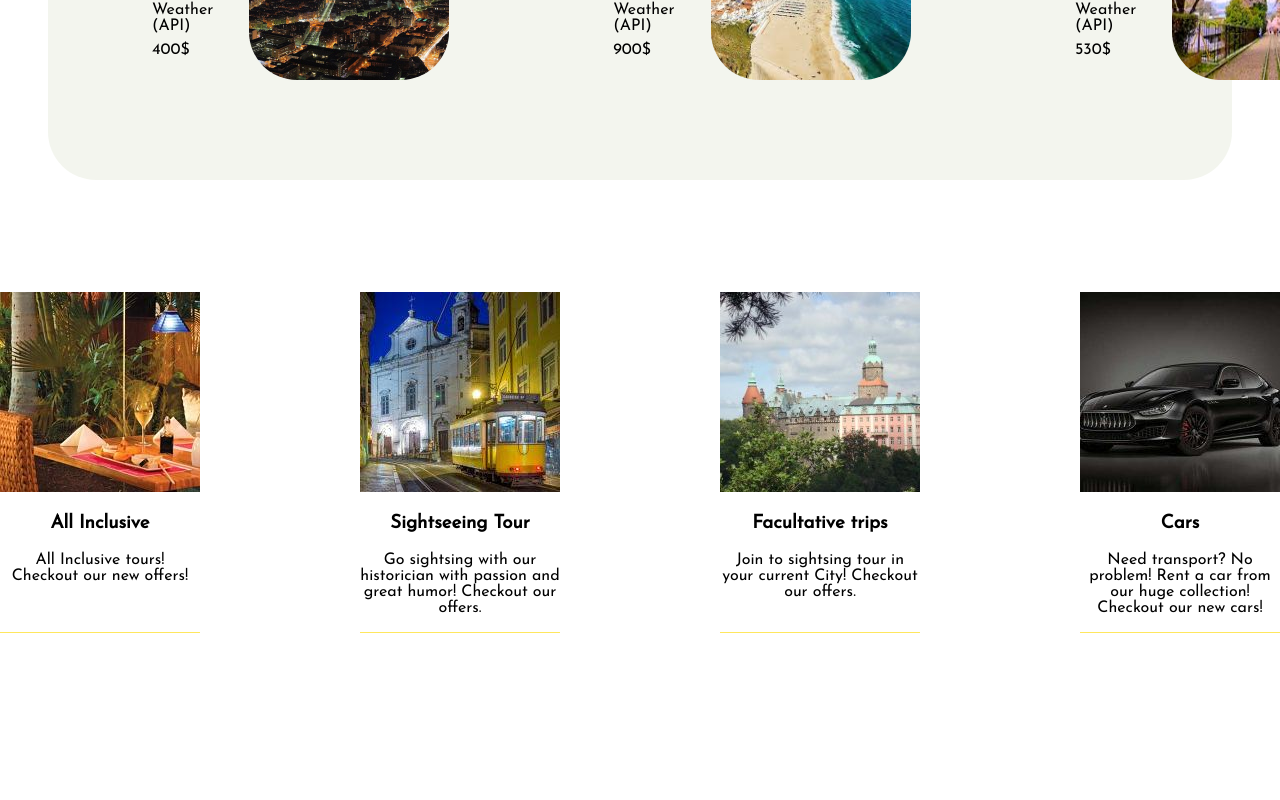
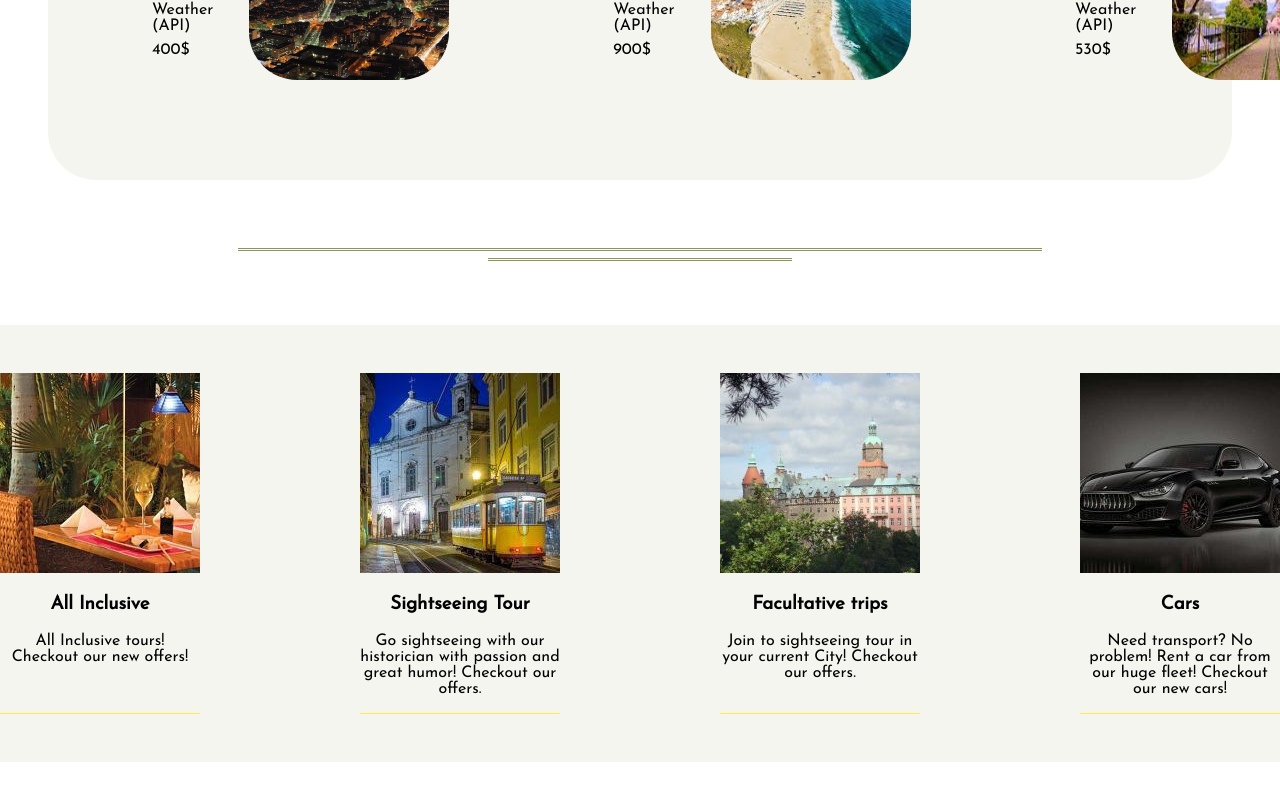
Before and after one commit to piwanicki/fake-travel-agency-project, a React (Create React App) app: page / in a window 1280 px wide. Shown: the part 1271-2071 px from the top of the page. Before the commit the page ends 1952 px from the top, so only its background shows below. Built offline with nearby package versions, Linux system fonts and the light colour scheme.

Commit message:
some styling

```diff
--- a/src/UI/Layout/Layout.js
+++ b/src/UI/Layout/Layout.js
@@ -5,6 +5,7 @@ import SearchPanel from '../../components/SearchPanel/SearchPanel';
 import OffersContainer from '../../components/OffersContainer/OffersContainer';
 import Offers from '../../components/OffersContainer/Offers';
 import OffersServices from '../../components/OffersContainer/OffersServices/OffersServices';
+import Underline from '../Underline/Underline';
 
 
 class Layout extends Component {
@@ -15,6 +16,7 @@ class Layout extends Component {
         <NavigationHeader />
         <SearchPanel />
         <OffersContainer offers={Offers}/>
+        <Underline />
         <OffersServices />
         {this.props.children}
       </div>
--- /dev/null
+++ b/src/UI/Underline/Underline.js
@@ -0,0 +1,16 @@
+import React from "react";
+import classes from "./Underline.module.css";
+
+const Underline = props => {
+  return (
+  <>
+    <span className={classes.Underline}>
+      <div className={classes.UnderlineTop}></div>
+      <div className={classes.UnderlineBottom}></div>
+    </span>
+
+   </>
+  );
+};
+
+export default Underline;
--- /dev/null
+++ b/src/UI/Underline/Underline.module.css
@@ -0,0 +1,16 @@
+
+
+.Underline > div {
+  padding: 2px;
+  border-bottom-style: double;
+  border-color: #899857;
+  margin: 3px auto;
+}
+
+.UnderlineTop {
+  width:800px;
+}
+
+.UnderlineBottom {
+  width: 300px;
+}
--- a/src/components/OffersContainer/OffersServices/OfferService/OfferService.js
+++ b/src/components/OffersContainer/OffersServices/OfferService/OfferService.js
@@ -3,10 +3,9 @@ import classes from "./OfferService.module.css";
 
 const OfferService = props => {
   const imgUrl = props.header.replace(" ", "").toLowerCase();
-  console.log(imgUrl);
   return (
     <div className={classes.OfferService}>
-      <img src={`images/offersServices/${imgUrl}.jpg`} />
+      <img src={`images/offersServices/${imgUrl}.jpg`} alt= {`offer services ${props.header}`}/>
       <h3>{props.header}</h3>
       <p>{props.details}</p>
     </div>
--- a/src/components/OffersContainer/OffersServices/OffersServices.js
+++ b/src/components/OffersContainer/OffersServices/OffersServices.js
@@ -11,16 +11,16 @@ const OffersServices = props => {
       />
       <OfferService
         header="Sightseeing Tour"
-        details="Go sightsing with our historician with passion and great humor! Checkout our offers."
+        details="Go sightseeing with our historician with passion and great humor! Checkout our offers."
       />
       <OfferService
         header="Facultative trips"
-        details="Join to sightsing tour in your current City!  Checkout our offers."
+        details="Join to sightseeing tour in your current City!  Checkout our offers."
       />
 
       <OfferService
         header="Cars"
-        details="Need transport? No problem! Rent a car from our huge collection! Checkout our new cars!"
+        details="Need transport? No problem! Rent a car from our huge fleet! Checkout our new cars!"
       />
     </div>
   );
--- a/src/components/OffersContainer/OffersServices/OffersServices.module.css
+++ b/src/components/OffersContainer/OffersServices/OffersServices.module.css
@@ -1,4 +1,6 @@
 .OffersServices {
   display: flex;
   justify-content:center;
+  margin: 4rem 0;
+  background-color: rgba(137, 152, 87, 0.1);
 }
```
